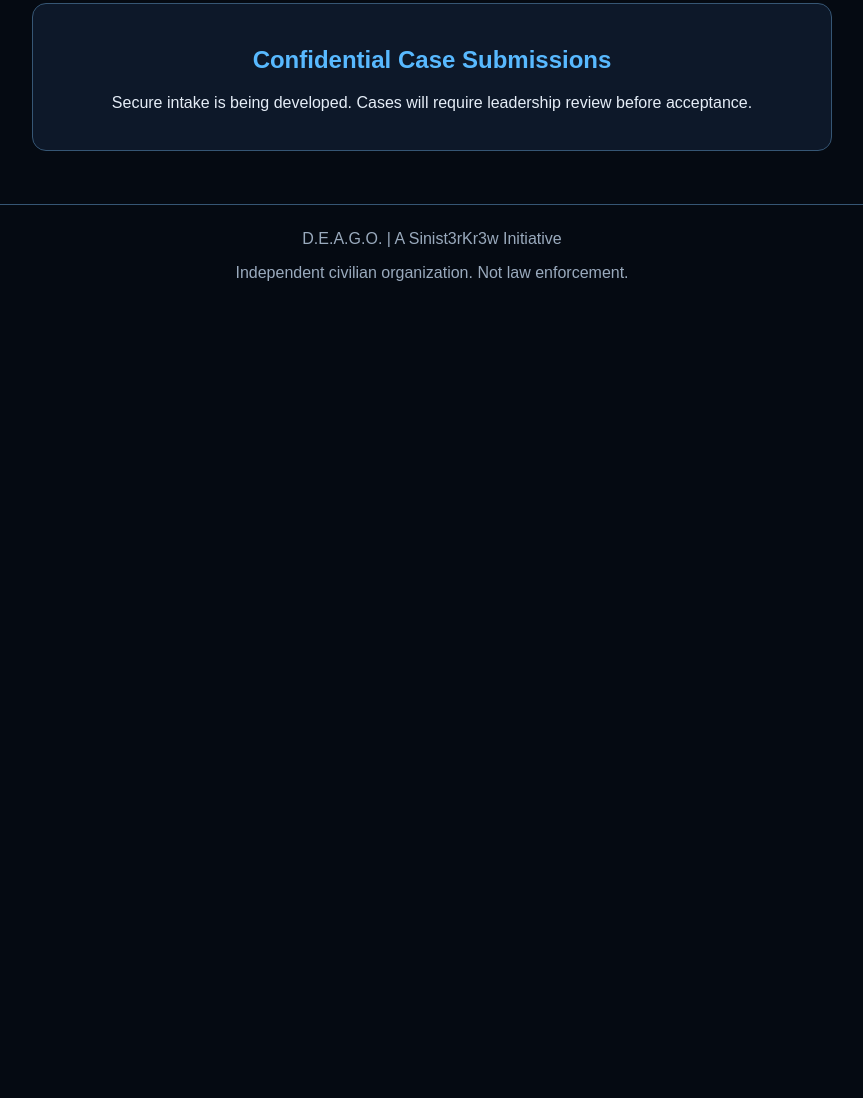
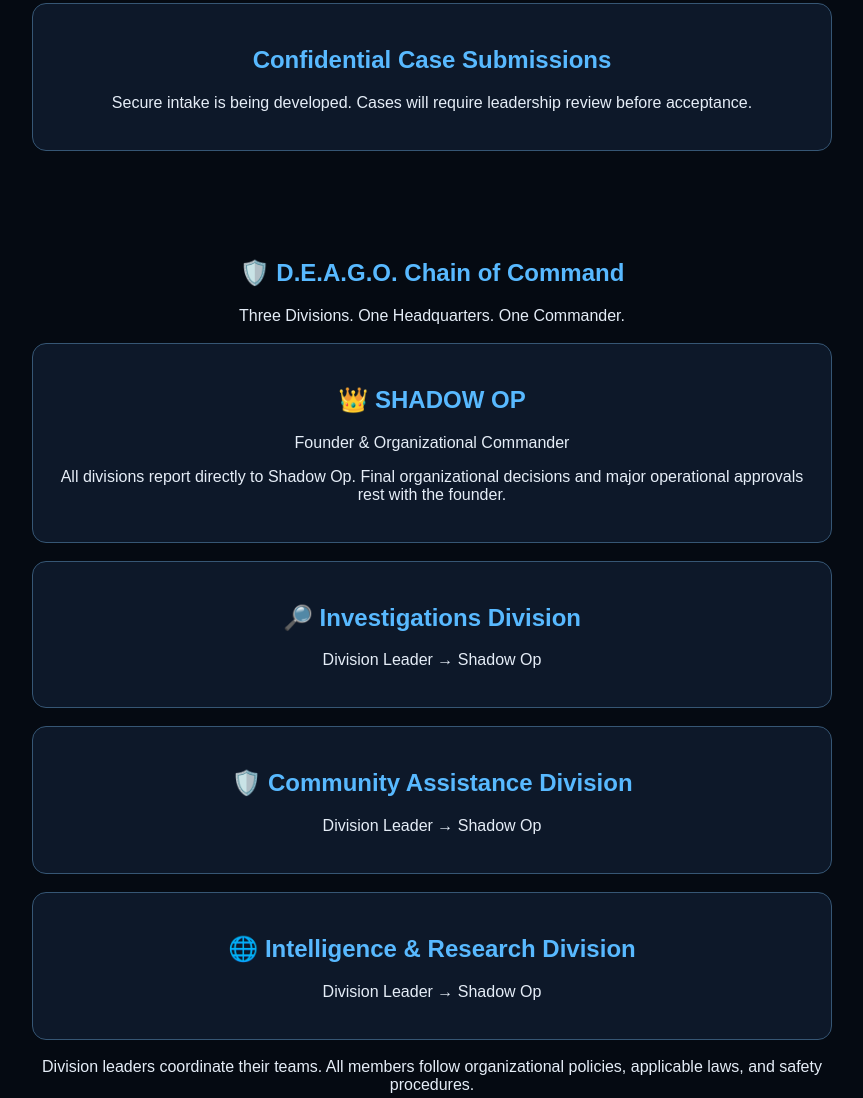
Before and after one commit to k1ngj0k3r/Sinist3rkr3wunchained, a plain HTML site: page deago/index.html in a window 1280 px wide. Shown: the part 1644-2742 px from the top of the page, without its empty margins (208-1071 px from the left). Before the commit the page ends 1967 px from the top, so only its background shows below. Drawn offline with Linux system fonts and the light colour scheme.

Commit message:
Add DEAGO chain of command

```diff
--- a/deago/index.html
+++ b/deago/index.html
@@ -123,7 +123,44 @@
     </div>
   </section>
 
-  <footer>
+
+<section id="chain-of-command">
+  <h2>🛡️ D.E.A.G.O. Chain of Command</h2>
+  <p>Three Divisions. One Headquarters. One Commander.</p>
+
+  <div class="panel">
+    <h2>👑 SHADOW OP</h2>
+    <p>Founder &amp; Organizational Commander</p>
+    <p>
+      All divisions report directly to Shadow Op.
+      Final organizational decisions and major
+      operational approvals rest with the founder.
+    </p>
+  </div>
+
+  <div class="panel">
+    <h2>🔎 Investigations Division</h2>
+    <p>Division Leader → Shadow Op</p>
+  </div>
+
+  <div class="panel">
+    <h2>🛡️ Community Assistance Division</h2>
+    <p>Division Leader → Shadow Op</p>
+  </div>
+
+  <div class="panel">
+    <h2>🌐 Intelligence &amp; Research Division</h2>
+    <p>Division Leader → Shadow Op</p>
+  </div>
+
+  <p>
+    Division leaders coordinate their teams.
+    All members follow organizational policies,
+    applicable laws, and safety procedures.
+  </p>
+</section>
+
+<footer>
     D.E.A.G.O. | A Sinist3rKr3w Initiative
     <p>Independent civilian organization. Not law enforcement.</p>
   </footer>
```
